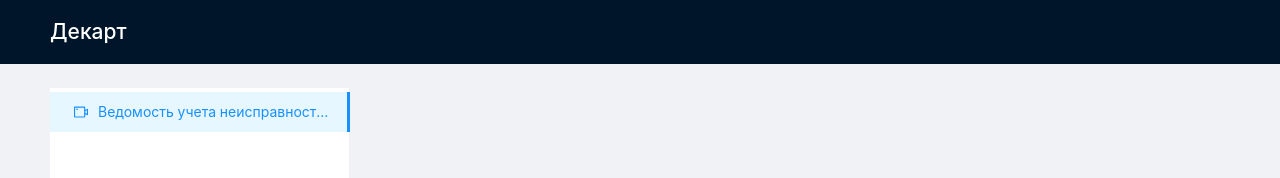
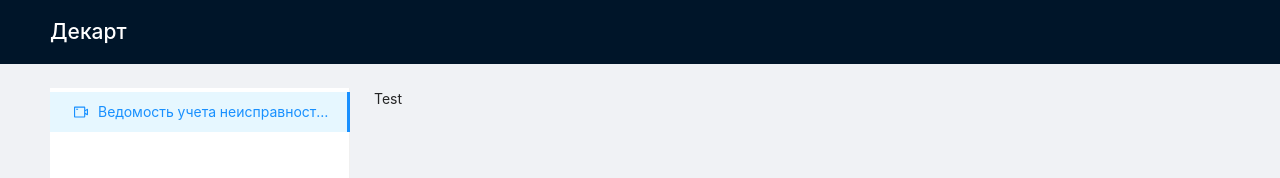
Before and after one commit to AlexMozyrskiy/descartes, a React (Create React App) app: page /test in a window 1280 px wide. Shown: the top 178 px of the page. Built offline with nearby package versions, Linux system fonts and the light colour scheme.

Commit message:
тестируем роутинг

```diff
--- /dev/null
+++ b/src/components/Content/frames/Test/index.jsx
@@ -0,0 +1,5 @@
+const Test = () => {
+  return <div>Test</div>;
+};
+
+export default Test;
--- a/src/components/Content/index.jsx
+++ b/src/components/Content/index.jsx
@@ -1,5 +1,6 @@
 import { Route, Switch } from 'react-router';
 
+import Test from './frames/Test';
 import VSPRetreatRegister from './frames/VSPRetreatRegister';
 
 const Content = () => {
@@ -7,6 +8,7 @@ const Content = () => {
     <div>
       <Switch>
         <Route exact path='/' render={() => <VSPRetreatRegister />} />
+        <Route exact path='/test' render={() => <Test />} />
       </Switch>
     </div>
   );
```
